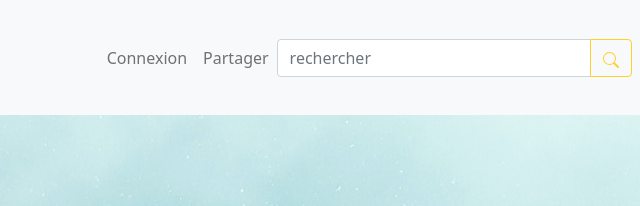
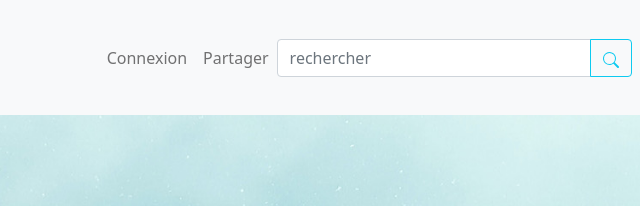
Before and after one commit to szero7/Int2-TP2-Pokemon-rpg-website, a website: page accueil.html in a window 1280 px wide. Shown: the part 333-539 px from the top of the page, 640-1280 px from the left. Drawn offline with nearby package versions, Linux system fonts and the light colour scheme.

```diff
--- a/accueil.html
+++ b/accueil.html
@@ -45,7 +45,7 @@
                         <div class="input-group col">
 
                             <input type="search" class="form-control" placeholder="rechercher" aria-label="Effectuer une recherche" aria-describedby="champ-recherche">
-                            <button class="btn btn-outline-warning" type="submit" id="champ-recherche">
+                            <button class="btn btn-outline-info" type="submit" id="champ-recherche">
                             <svg xmlns="http://www.w3.org/2000/svg" width="16" height="16" fill="currentColor" class="bi bi-search" viewBox="0 0 16 16">
                                 <path d="M11.742 10.344a6.5 6.5 0 1 0-1.397 1.398h-.001c.03.04.062.078.098.115l3.85 3.85a1 1 0 0 0 1.415-1.414l-3.85-3.85a1.007 1.007 0 0 0-.115-.1zM12 6.5a5.5 5.5 0 1 1-11 0 5.5 5.5 0 0 1 11 0z"></path>
                               </svg>
```
Also changed, not shown: creation.html (+1 -1 lines), defaut.html (+1 -1 lines), personnages.html (+1 -1 lines).
